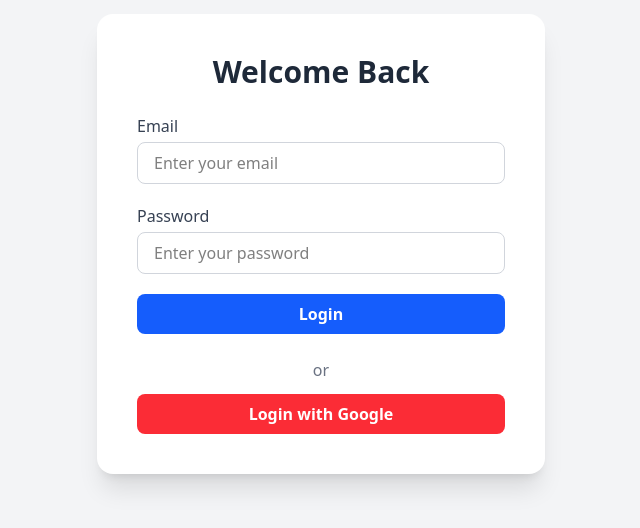
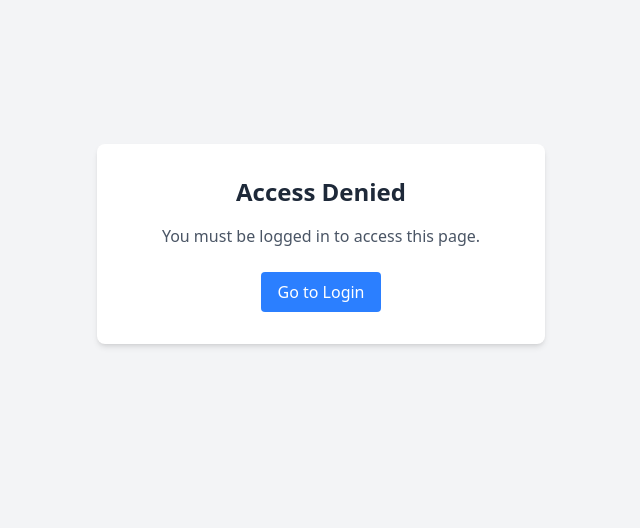
Before and after one commit to rshdgvn/finance-tracker, a React (Vite) app in the folder client/: page /transactions in a window 1280 px wide. Before the commit this address led to /login. Shown: the part 156-684 px from the top of the page, without its empty margins (319-959 px from the left). Built offline with nearby package versions, Linux system fonts and the light colour scheme.

Commit message:
create custom unauthenticated error

```diff
--- a/client/src/App.jsx
+++ b/client/src/App.jsx
@@ -16,6 +16,7 @@
           <Route path="/" element={<Home />} />
           <Route path="/register" element={<Register />} />
           <Route path="/login" element={<Login />} />
+
           <Route element={<ProtectedRoute />}>
             <Route path="/dashboard" element={<Dashboard />} />
             <Route path="/transactions" element={<Transactions />} />
--- a/client/src/contexts/ProtectedRoute.jsx
+++ b/client/src/contexts/ProtectedRoute.jsx
@@ -1,9 +1,16 @@
-import { Navigate } from "react-router-dom";
-import { useAuth } from "../contexts/AuthContext";
+import React from "react";
+import { useAuth } from "./AuthContext";
+import { Navigate, Outlet } from "react-router-dom";
+import Unauthenticated from "../errors/Unauthenticated";
 
-const ProtectedRoute = ({ children }) => {
+const ProtectedRoute = () => {
   const { token } = useAuth();
-  return token ? children : <Navigate to="/login" replace />;
+
+  if (!token) {
+    return <Unauthenticated />;
+  }
+
+  return <Outlet />;
 };
 
 export default ProtectedRoute;
--- /dev/null
+++ b/client/src/errors/Unauthenticated.jsx
@@ -0,0 +1,25 @@
+import React from "react";
+import { useNavigate } from "react-router-dom";
+
+const Unauthenticated = () => {
+  const nav = useNavigate();
+
+  return (
+    <div className="flex items-center justify-center min-h-screen bg-gray-100">
+      <div className="bg-white p-8 rounded-lg shadow-md w-full max-w-md text-center">
+        <h2 className="text-2xl font-bold text-gray-800 mb-4">Access Denied</h2>
+        <p className="text-gray-600 mb-6">
+          You must be logged in to access this page.
+        </p>
+        <button
+          onClick={() => nav("/login")}
+          className="bg-blue-500 text-white px-4 py-2 rounded hover:bg-blue-600"
+        >
+          Go to Login
+        </button>
+      </div>
+    </div>
+  );
+};
+
+export default Unauthenticated;
```
